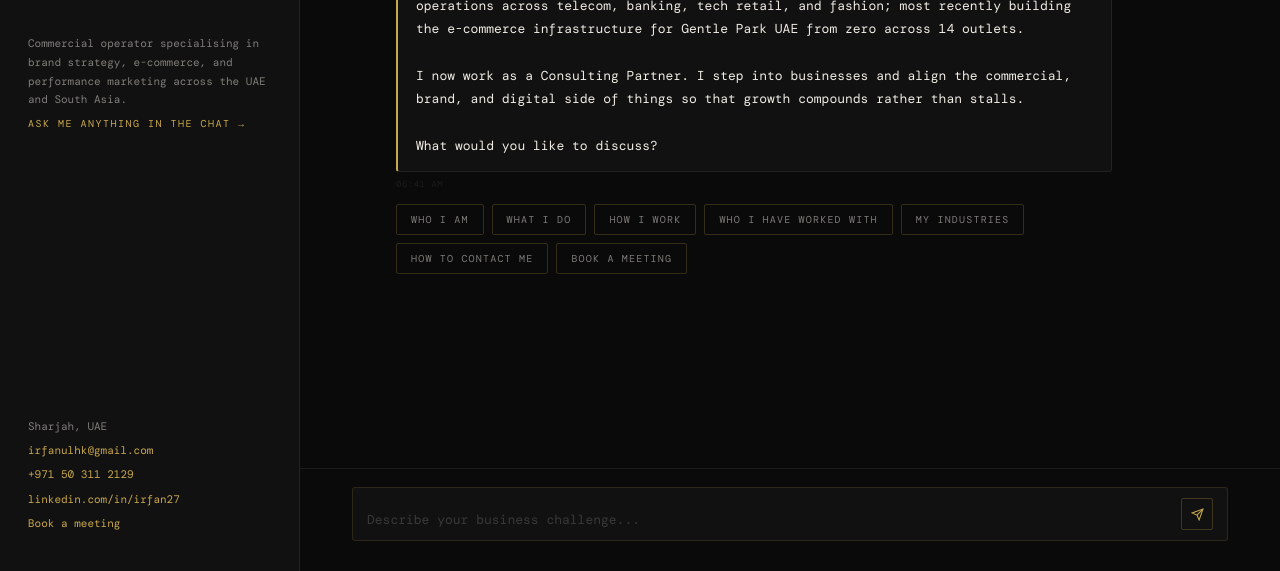
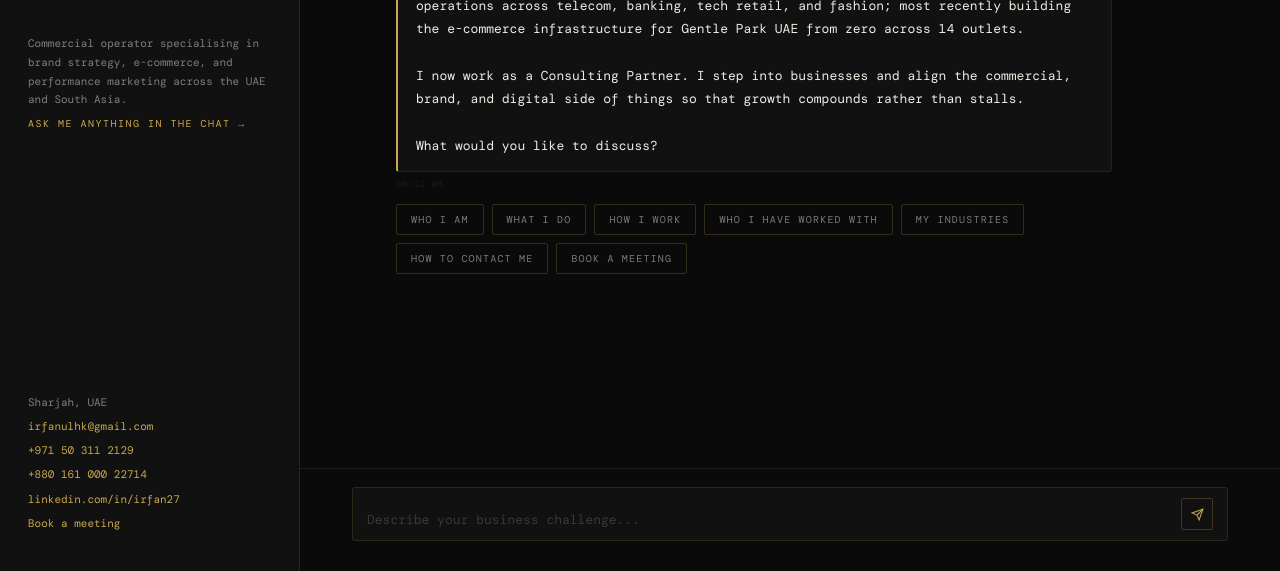
Before and after one commit to irfanulhk2723/irfanulhaquekhan, a website: page index.html in a window 1280 px wide. Shown: the part 229-800 px from the top of the page. Drawn offline with nearby package versions, Linux system fonts and the light colour scheme; a web font is replaced by a local one.

Commit message:
Add new phone link to sidebar footer

```diff
--- a/index.html
+++ b/index.html
@@ -87,6 +87,7 @@ body{background:var(--black);color:var(--white);font-family:"DM Mono",monospace;
     Sharjah, UAE
     <a href="mailto:irfanulhk@gmail.com">irfanulhk@gmail.com</a>
     <a href="tel:+971503112129">+971 50 311 2129</a>
+    <a href="tel:+8801610002714">+880 161 000 22714</a>
     <a href="https://www.linkedin.com/in/irfan27/" target="_blank">linkedin.com/in/irfan27</a>
     <a href="https://calendly.com/irfanulhk" target="_blank">Book a meeting</a>
   </div>
```
